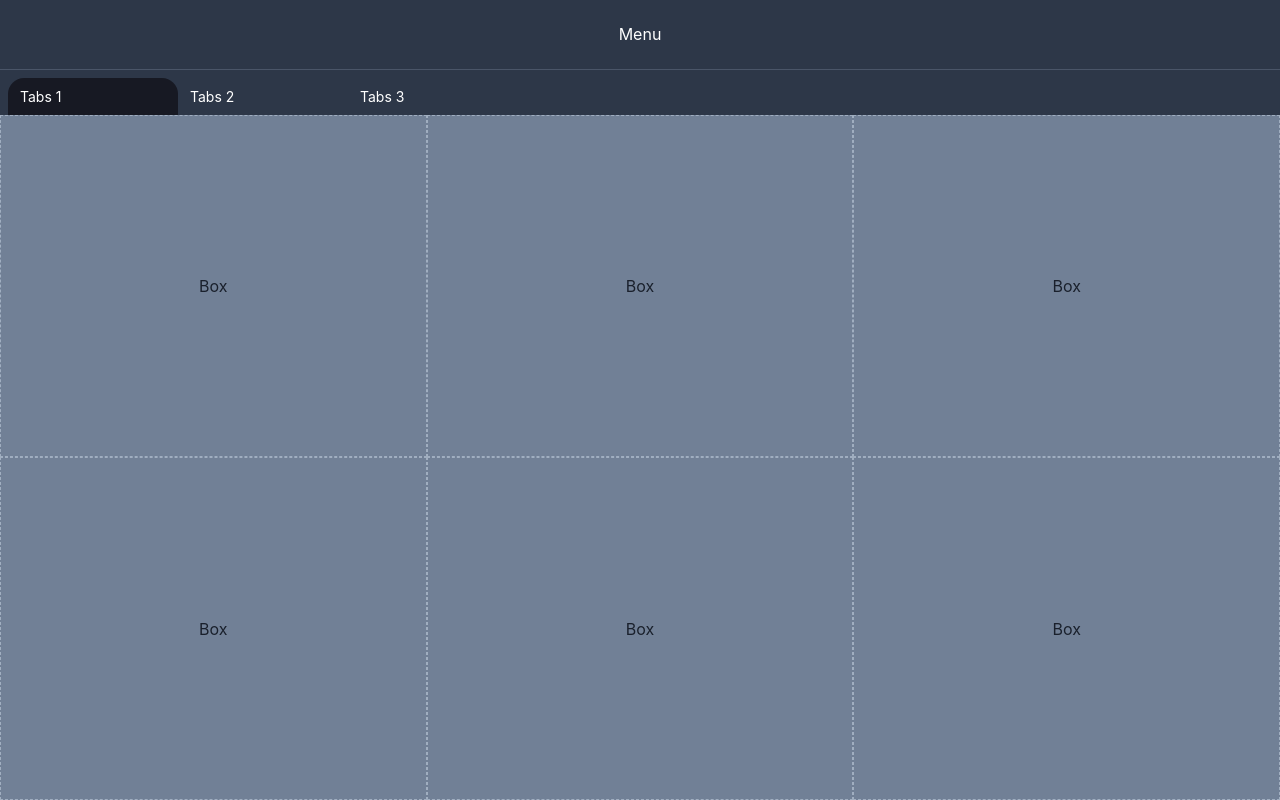
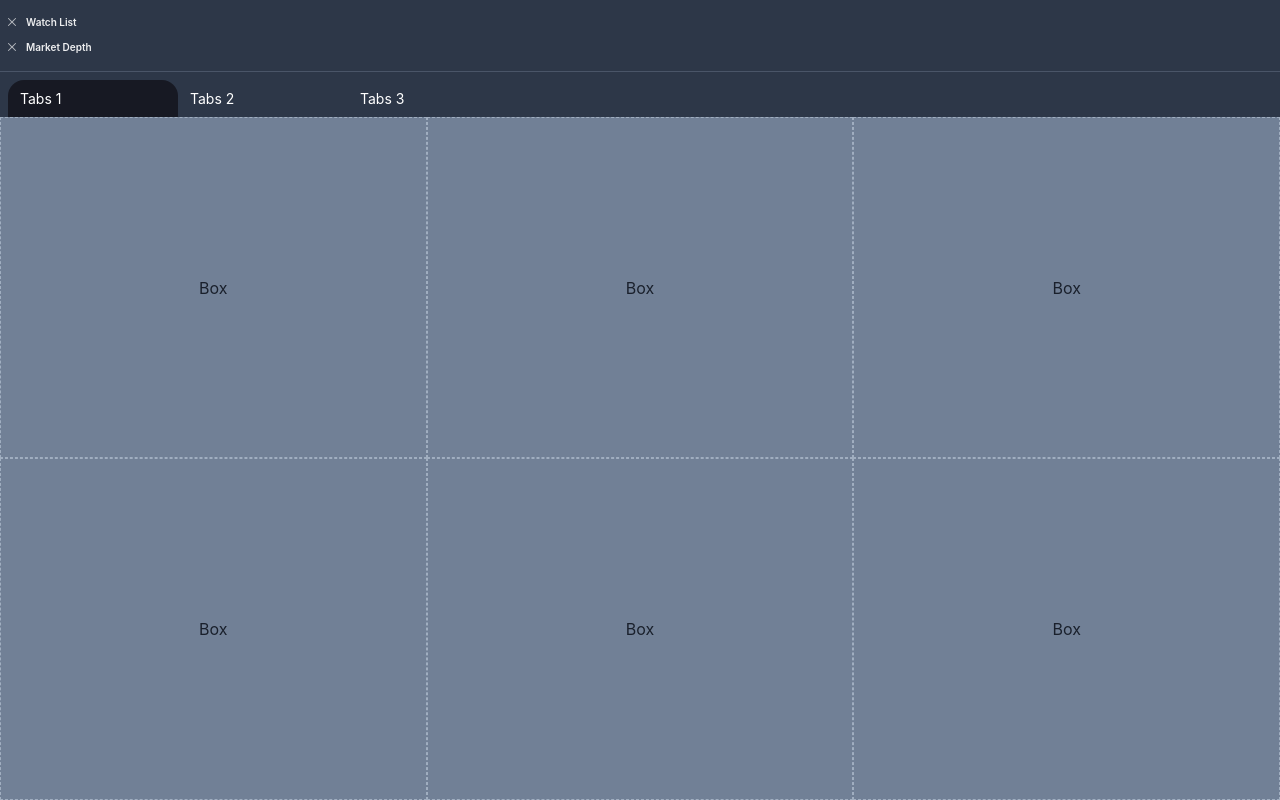
Before and after one commit to ardyfeb/taurikeybindrepr, a React (Create React App) app: page / in a window 1280 px wide. Built offline with nearby package versions, Linux system fonts and the light colour scheme.

Commit message:
feat: add button to create new widget

```diff
--- a/package.json
+++ b/package.json
@@ -9,6 +9,7 @@
     "tauri": "tauri"
   },
   "dependencies": {
+    "@chakra-ui/icons": "^2.0.1",
     "@chakra-ui/react": "^2.1.2",
     "@emotion/react": "^11.9.0",
     "@emotion/styled": "^11.8.1",
--- a/src/components/ribbon/Ribbon.tsx
+++ b/src/components/ribbon/Ribbon.tsx
@@ -1,11 +1,20 @@
-import { Box, Flex, Text } from '@chakra-ui/react'
+import { Box, Flex, Text, SimpleGrid, Button } from '@chakra-ui/react'
+import { CloseIcon } from "@chakra-ui/icons";
 
 export const Ribbon: React.FunctionComponent = props => {
   return (
-    <Flex alignItems="center" justifyContent="center" bgColor="gray.700" height="80px">
-      <Text color="white">
-        Menu
-      </Text>
+    <Flex bgColor="gray.700" height="80px" padding={2}>
+      <Box bg="transparent">
+        <div>
+          <CloseIcon w={2} h={2} color="whiteAlpha.700" />
+          <Button margin="0 2px" _focus={{ boxShadow: "none" }} _hover={{ background: "transparent" }} textColor="whiteAlpha.900" border={0} size="xs" bg="transparent" fontSize={10}>Watch List</Button>
+        </div>
+        <div>
+          <CloseIcon w={2} h={2} color="whiteAlpha.700" />
+          <Button margin="0 2px" _focus={{ boxShadow: "none" }} _hover={{ background: "transparent" }} textColor="whiteAlpha.900" border={0} size="xs" bg="transparent"
+            fontSize={10}>Market Depth</Button>
+        </div>
+      </Box>
     </Flex>
   )
 }
```
Also changed, not shown: 1 other file (tests, documents, lock files or other folders).
